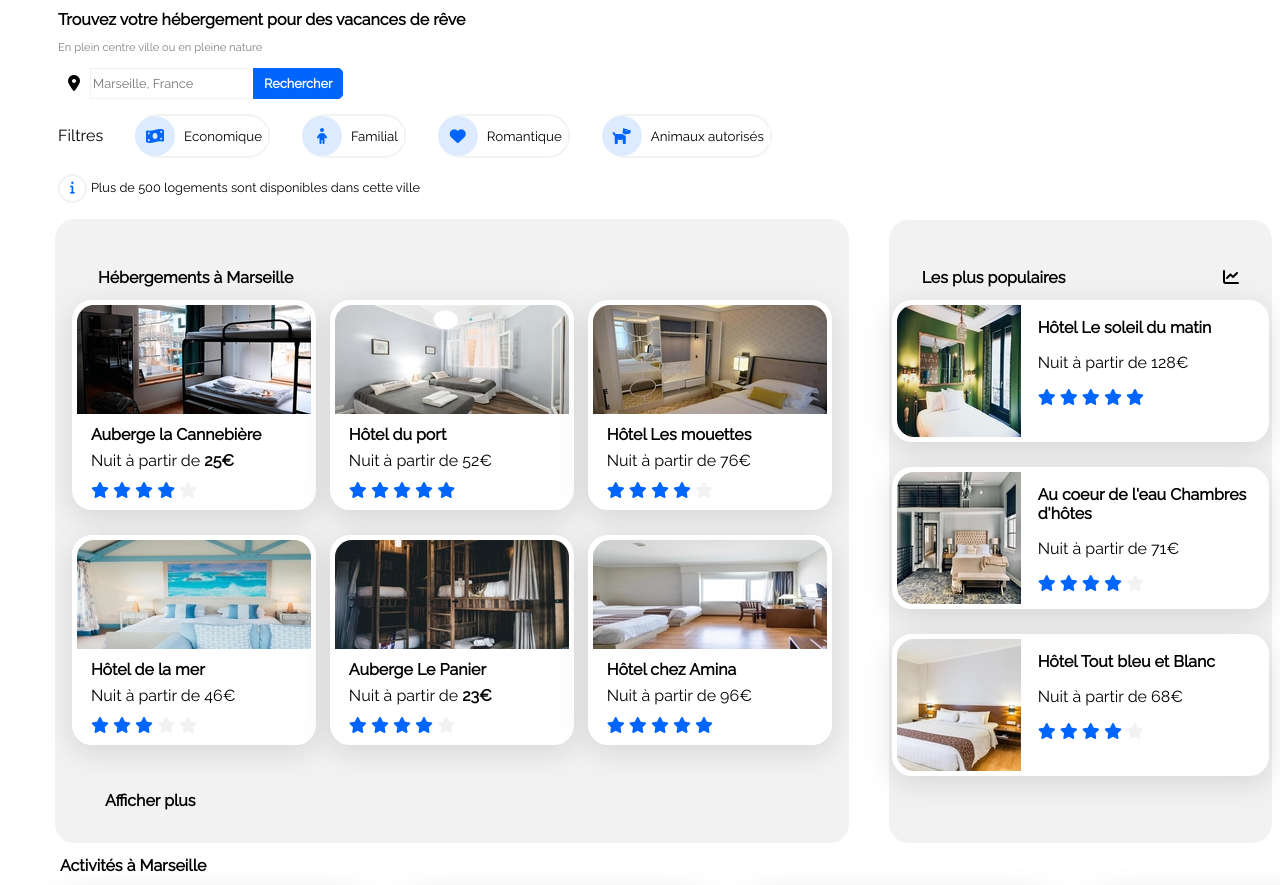
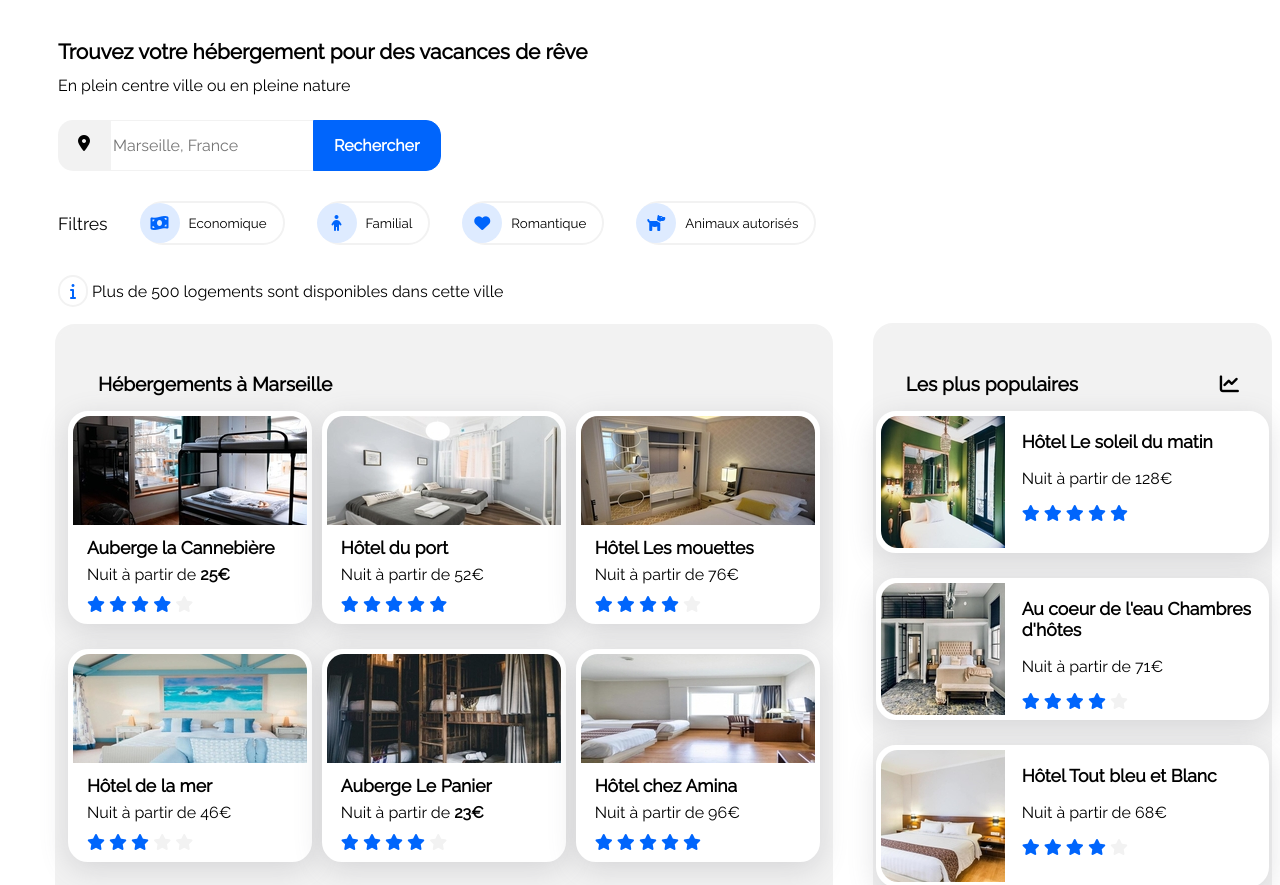
Before and after one commit to Armig02/ArmigAchejian_2_09072021, a plain HTML site: page index.html in a window 1280 px wide. Shown: the part 111-996 px from the top of the page. Drawn offline with Linux system fonts and the light colour scheme.

Commit message:
Retouche header

```diff
--- a/index.html
+++ b/index.html
@@ -26,54 +26,60 @@
 
                 <nav>
                     <ul class="nav-list">
-                <li> <a class="hébergements" href="#hébergements">Hébergements</a></li>
-                <li> <a class="activités" href="activités">Activités</a></li>
-                <li class="inscription">S'inscrire</li>
+                    <li> <a class="nav_room" href="#hébergements">Hébergements</a></li>
+                    <li> <a class="nav_activity" href="#activités">Activités</a></li>
+                    <li class="nav_inscription">S'inscrire</li>
                     </ul>
                 </nav>
 
         </div>
 
-<!----------phrase d'accroche------------>
-        <h2>Trouvez votre hébergement pour des vacances de rêve <br>
-           <p class="ligne-2"> En plein centre ville ou en pleine nature </p> </h2>
+<!----------CONTENT ------------>
+        <div class="content">
 
-<!----------barre de recherche -------------->
-        <div class="rechercher">
+            <h2>Trouvez votre hébergement pour des vacances de rêve</h2>
+                <p> En plein centre ville ou en pleine nature </p>
+
+            </div>
+
+<!----------SEARCH -------------->
+
+        <div class="search">
             <form method="post">
                 <i class="fas fa-map-marker-alt"></i>
-                <input id="ville" type="ville" name="ville" maxlenght="50" placeholder="Marseille, France">
-                <input id="Rechercher" type="submit" value="Rechercher">
+                <input id="place" type="ville" name="ville" maxlenght="50" placeholder="Marseille, France">
+                <input id="search_button" type="submit" value="Rechercher">
             </form>
         </div>
-<!---------filtres----------------------->
-        <div id="filter">
+
+<!---------FILTER----------------------->
+        <div class="filter">
             <span>Filtres</span>
 
-                <div id="économique" class="filtres">
+                <div class="filter_name">
                     <div><i class="fas fa-money-bill-wave"></i></div>
                     <input type="button" name="eco" value="Economique">
                 </div>
 
-                <div id="familial" class="filtres">
+                <div class="filter_name">
                     <div> <i class="fas fa-child"></i></div>
                     <input type="button" name="family" value="Familial">
                 </div>
 
-                <div id="romantique" class="filtres" >
+                <div class="filter_name" >
                     <div><i class="fas fa-heart"></i></div>
-                    <input type="button" name="romantique" value="Romantique">
+                    <input type="button" name="romantic" value="Romantique">
                 </div>
 
-                <div id="animaux" class="filtres" >
+                <div class="filter_name" >
                     <div><i class="fas fa-dog"></i></div>
-                    <input type="button" name="animaux" value="Animaux autorisés">
+                    <input type="button" name="animals" value="Animaux autorisés">
                 </div>
         </div>
 
 <!--------------Information------------->
 
-        <div id="information">
+        <div class="information">
             <p><i class="fas fa-info"></i>
             <span>Plus de 500 logements sont disponibles dans cette ville</span></p>
         </div>
@@ -85,13 +91,14 @@
 <main>
 
 <section class="Hébergements_Marseille">
-    <h2>Hébergements à Marseille</h2>
+    <h2 id="hébergements">Hébergements à Marseille</h2>
+
         <aside>
 
-            <div class="aperçu_hébergement">
+            <div class="rooms_preview">
                 <img src="Photo_hotel/Mini/mini_auberge_la_cannebière.jpg"alt="Auberge la Cannebière"/>
-                <p class="nom_hotel">Auberge la Cannebière</p>
-                <p class="tarif">Nuit à partir de <span>25€</span></p>
+                <p class="rooms_name">Auberge la Cannebière</p>
+                <p class="rooms_price">Nuit à partir de <span>25€</span></p>
                     <div class="star">
                         <span class="blue_star"> <i class="fas fa-star"></i> </span>
                         <span class="blue_star"> <i class="fas fa-star"></i> </span>
@@ -101,11 +108,11 @@
                     </div>
             </div>
 
-            <div class="aperçu_hébergement">
+            <div class="rooms_preview">
                 <img src="Photo_hotel/Mini/mini_hotel_du_port.jpg"alt="Hôtel du port"/>
 
-                <p class="nom_hotel">Hôtel du port</p>
-                <p class="tarif">Nuit à partir de 52€ </p>
+                <p class="rooms_name">Hôtel du port</p>
+                <p class="rooms_price">Nuit à partir de 52€ </p>
                     <div class="star">
                         <span class="blue_star"> <i class="fas fa-star"></i> </span>
                         <span class="blue_star"> <i class="fas fa-star"></i> </span>
@@ -115,10 +122,10 @@
                     </div>
             </div>
 
-            <div class="aperçu_hébergement">
+            <div class="rooms_preview">
                 <img src="Photo_hotel/Mini/mini_hotel_les_mouettes.jpg"alt="Hôtel les mouettes"/>
-                <p class="nom_hotel">Hôtel Les mouettes</p>
-                <p class="tarif">Nuit à partir de 76€ </p>
+                <p class="rooms_name">Hôtel Les mouettes</p>
+                <p class="rooms_price">Nuit à partir de 76€ </p>
                     <div class="star">
                         <span class="blue_star"> <i class="fas fa-star"></i> </span>
                         <span class="blue_star"> <i class="fas fa-star"></i> </span>
@@ -128,10 +135,10 @@
                     </div>
             </div>
 
-            <div class="aperçu_hébergement">
+            <div class="rooms_preview">
                 <img src="Photo_hotel/Mini/mini_hotel_de_la_mer.jpg"alt="Hôtel de la mer"/>
-                <p class="nom_hotel">Hôtel de la mer</p>
-                <p class="tarif">Nuit à partir de 46€ </p>
+                <p class="rooms_name">Hôtel de la mer</p>
+                <p class="rooms_price">Nuit à partir de 46€ </p>
                     <div class="star">
                         <span class="blue_star"> <i class="fas fa-star"></i> </span>
                         <span class="blue_star"> <i class="fas fa-star"></i> </span>
@@ -141,10 +148,10 @@
                     </div>
             </div>
 
-            <div class="aperçu_hébergement">
+            <div class="rooms_preview">
                 <img src="Photo_hotel/Mini/mini_auberge_le_panier.jpg"alt="Auberge Le Panier"/>
-                <p class="nom_hotel">Auberge Le Panier</p>
-                <p class="tarif">Nuit à partir de <span>23€</span></p>
+                <p class="rooms_name">Auberge Le Panier</p>
+                <p class="rooms_price">Nuit à partir de <span>23€</span></p>
                     <div class="star">
                         <span class="blue_star"> <i class="fas fa-star"></i> </span>
                         <span class="blue_star"> <i class="fas fa-star"></i> </span>
@@ -154,10 +161,10 @@
                     </div>
             </div>
 
-            <div class="aperçu_hébergement">
+            <div class="rooms_preview">
                 <img src="Photo_hotel/Mini/mini_hotel_chez_amina.jpg"alt="Hôtel chez Amina"/>
-                <p class="nom_hotel">Hôtel chez Amina</p>
-                <p class="tarif">Nuit à partir de 96€ </p>
+                <p class="rooms_name">Hôtel chez Amina</p>
+                <p class="rooms_price">Nuit à partir de 96€ </p>
                     <div class="star">
                         <span class="blue_star"> <i class="fas fa-star"></i> </span>
                         <span class="blue_star"> <i class="fas fa-star"></i> </span>
@@ -175,17 +182,18 @@
 
 <!-------------------------------- SECTION LES PLUS POPULAIRES -------------------------------------->
 
-<section class="populaire">
+<section class="popular">
     <h2>Les plus populaires <i class="fas fa-chart-line"></i>  </h2>
+
         <aside>
 
-            <div class="populaire_aperçu_hébergement">
+            <div class="popular_rooms_preview">
                 <img src="Photo_hotel/Mini/mini_le_soleil_du_matin.jpg"alt="Hôtel Le soleil du matin"/>
 
-                    <div class="description">
-                        <p class="nom_hotel">Hôtel Le soleil du matin</p>
-                        <p class="tarif">Nuit à partir de 128€ </p>
-                            <div class="populaire_star">
+                    <div class="popular_description">
+                        <p class="rooms_name">Hôtel Le soleil du matin</p>
+                        <p class="rooms_price">Nuit à partir de 128€ </p>
+                            <div class="popular_star">
                                 <span class="blue_star"> <i class="fas fa-star"></i> </span>
                                 <span class="blue_star"> <i class="fas fa-star"></i> </span>
                                 <span class="blue_star"> <i class="fas fa-star"></i> </span>
@@ -195,13 +203,13 @@
                     </div>
             </div>
 
-            <div class="populaire_aperçu_hébergement">
+            <div class="popular_rooms_preview">
                 <img src="Photo_hotel/Mini/mini_au_coeur_de_l'eau.jpg"alt="Au coeur de l'eau Chambres d'hôtes"/>
 
-                    <div class="description">
-                        <p class="nom_hotel">Au coeur de l'eau Chambres d'hôtes</p>
-                        <p class="tarif">Nuit à partir de 71€</p>
-                            <div class="populaire_star">
+                    <div class="popular_description">
+                        <p class="rooms_name">Au coeur de l'eau Chambres d'hôtes</p>
+                        <p class="rooms_price">Nuit à partir de 71€</p>
+                            <div class="popular_star">
                                 <span class="blue_star"> <i class="fas fa-star"></i> </span>
                                 <span class="blue_star"> <i class="fas fa-star"></i> </span>
                                 <span class="blue_star"> <i class="fas fa-star"></i> </span>
@@ -211,13 +219,13 @@
                     </div>
             </div>
 
-            <div class="populaire_aperçu_hébergement">
+            <div class="popular_rooms_preview">
                 <img src="Photo_hotel/Mini/mini_hotel_tout_bleu_et_blanc.jpg "alt="Hôtel Tout bleu et Blanc"/>
 
-                    <div class="description">
-                        <p class="nom_hotel">Hôtel Tout bleu et Blanc</p>
-                        <p class="tarif">Nuit à partir de 68€</p>
-                            <div class="populaire_star">
+                    <div class="popular_description">
+                        <p class="rooms_name">Hôtel Tout bleu et Blanc</p>
+                        <p class="rooms_price">Nuit à partir de 68€</p>
+                            <div class="popular_star">
                                 <span class="blue_star"> <i class="fas fa-star"></i> </span>
                                 <span class="blue_star"> <i class="fas fa-star"></i> </span>
                                 <span class="blue_star"> <i class="fas fa-star"></i> </span>
@@ -232,12 +240,12 @@
 </main>
 
 
-<!---------------------------------SECTION ACTIVITY--------------------->
+<!---------------------------------SECTION ACTIVITES--------------------->
 
 <section class="activity">
-    <h2> Activités à Marseille</h2>
+    <h2 id="activités"> Activités à Marseille</h2>
 
-    <div class="liste_activity">
+    <div class="activity_list">
          <div class="vieux_port">
              <img src="photo_activity/activites/2_large/reno-laithienne-QUgJhdY5Fyk-unsplash.jpg" alt="Vieux port"/>
              <p>Vieux Port</p>
@@ -272,26 +280,6 @@
 </section>
 
 
-        </aside>
-
-</section>
-
-</main>
-
-
-
-
-
-
-
-
-
-
-
-
-
-
-
 
 
 <!------------------------FOOTER ------------------------------>
@@ -306,7 +294,6 @@
     </ul>
 
 
-
     <ul>
         <li><span>Nos Hébergements</spa></li>
         <li>Charte qualité</li>
@@ -319,7 +306,10 @@
         <li>Centre d'aide</li>
         <li>Nous contacter</li>
     </ul>
+
 </footer>
+
+
 
 </body>
 </html>
--- a/styleP2.css
+++ b/styleP2.css
@@ -9,7 +9,7 @@
 
 /*-----------------------HEADER-----------------------*/
 
-/*-----nav----*/
+/*-----LOGO & NAV-------*/
 
 .logo-nav{
     display: flex;
@@ -24,11 +24,13 @@ nav ul{
     margin: 0px;
     justify-content: space-around;
     width: 100%;
-    font-size: 0000.8em;
+    font-size: 1em;
     text-align: center;
-    margin-top: 30px;
+    margin-top: 22px;
     margin-right: 225px;
 }
+
+
 
 nav li{
     display: inline-block;
@@ -38,7 +40,12 @@ nav li{
     text-align: center;
 }
 
-.hébergements{
+nav li:hover{
+    font-size:1.2em;
+    text-shadow: #0065FC 1px 0 10px;
+}
+
+.nav_room{
     color: #0065FC;
     border: 1px solid white;
     padding-top: 50px;
@@ -46,7 +53,7 @@ nav li{
     border-top-width: 3px;
 }
 
-.activités{
+.nav_activity{
     text-decoration: none;
     color: black;
 }
@@ -56,75 +63,86 @@ nav ul a{
 
 }
 
-.inscription{
+.nav_inscription{
     color: #0065FC;
     font-weight: bold;
+    cursor: pointer;
 }
 
-/*----texte d'accroche------*/
-h2{
+/*----CONTENT ------*/
+.content h2{
     font-weight: bold;
+    font-size: 1.3em;
+    margin-left: 50px;
+    margin-top: 50px;
+}
+.content p{
     font-size: 1em;
+    margin-top: -5px;
     margin-left: 50px;
-}
-.ligne-2{
-    font-size: 00.7em;
-    font-weight: normal;
-    color: grey;
+    margin-bottom: 25px;
 }
 
-/*---------barre de recherche-------*/
+/*---------SEARCH------*/
 
 form{
     margin-left: 50px;
+    margin-bottom: 30px;
     display: flex;
 }
 
 .fa-map-marker-alt{
-   background-color:#f2f2f2
-   font-size: 000.8em;
+   background-color:#f2f2f2;
+   font-size: 1em;
    display: flex;
    justify-content: center;
    align-items: center;
-   border-radius: 5px 0px 0px 5px;
+   border-radius: 15px 0px 0px 15px;
    border:1px #f2f2f2;
-   padding: 7px 10px 7px 10px;
+   padding: 15px 20px 15px 20px;
    text-align: center;
 }
 
-#ville{
-    border: 1px #f2f2f2 solid;
-    font-size: 000.8em;
+#place{
+    border: 1.5px #f2f2f2 solid;
+    font-size: 1em;
     color: black;
     border-right: #0065FC;
 }
 
-#Rechercher{
+#place:hover{
+    background-color: #deebff;
+}
+
+#search_button{
     color:white;
     background-color: #0065FC;
     border:1px #0065FC solid;
-    border-radius: 0px 5px 5px 0px;
-    font-size: 000.8em;
-    padding: 7px 10px 7px 10px;
+    border-radius: 0px 15px 15px 0px;
+    font-size: 1em;
+    padding: 15px 20px 15px 20px;
     text-align: center;
     font-weight: bold;
     cursor: pointer;
 }
 
-/*----------filtres---------*/
 
-#filter{
+/*----------FILTER---------*/
+
+.filter{
     display:flex;
     align-items: center;
     margin-top: 15px;
     margin-left: 50px;
+    margin-bottom: 30px;
 }
 
-filter span{
-    font-size: 0.9em;
+.filter span{
+    font-size: 1.1em;
 }
 
-.filtres{
+
+.filter_name{
     display: flex;
     align-items: center;
     height: 40px;
@@ -132,9 +150,10 @@ filter span{
     border-radius: 30px;
     margin-left: 33px;
     cursor: pointer;
+    padding-right: 10px;
 }
 
-#filter div i{
+.filter_name i{
     color: #0065FC;
     width: 40px;
     height: 40px;
@@ -148,20 +167,26 @@ filter span{
 
 }
 
-#filter div input{
+.filter_name input{
     border: none;
     background-color: white;
     cursor: pointer;
-
 }
 
+.filter_name input:hover{
+    color: #0065FC;
+    font-weight: bold;
+    font-size: 1.2em;
+}
+
+
 <!-----------Information------------->
-#information{
+.information{
     margin-left: 50px;
 }
-.fa-info{
+.information p i{
     color: #0065FC;
-    font-size: 000.8em;
+    font-size: 1em;
     justify-content: center;
     align-items: center;
     border-radius: 25px;
@@ -171,8 +196,8 @@ filter span{
     margin-left: 50px;
 }
 
-#information span{
-    font-size: 000.8em;
+.information span{
+    font-size: 1em;
     font-weight: normal;
     color: black;
 }
@@ -186,7 +211,7 @@ main{
     justify-content: space-between;
 }
 
-/*--------------HEBERGEMENTS MARSEILLE--------------*/
+/*--------------SECTION HEBERGEMENTS A MARSEILLE--------------*/
 
 .Hébergements_Marseille{
     border: 3px #f2f2f2 solid;
@@ -199,7 +224,7 @@ main{
 }
 
 .Hébergements_Marseille h2{
-    font-size: 1em;
+    font-size: 1.2em;
     font-weight: bold;
     margin-top: 46px;
     margin-left: 40px;
@@ -214,7 +239,7 @@ main{
     padding-bottom: 20px;
 }
 
-.aperçu_hébergement{
+.rooms_preview{
     border: 2px white solid;
     border-radius: 20px;
     background-color: white;
@@ -222,29 +247,32 @@ main{
     line-height: 10px;
 }
 
-.aperçu_hébergement img{
+.rooms_preview img{
     border-radius: 20px 20px 0px 0px;
     padding-left: 3px;
     padding-right: 3px;
     padding-top: 3px;
 }
 
-.aperçu_hébergement span{
+.rooms_preview span{
     font-weight: bold;
 }
 
-.nom_hotel{
+.rooms_name{
     font-weight: bold;
     margin-left: 17px;
+    font-size: 1.1em;
 }
 
-.tarif{
+.rooms_price{
     margin-left: 17px;
+    font-size: 1em;
 }
 
 .star{
     margin-left: 17px;
     margin-bottom: 10px;
+    font-size: 1em;
 }
 .blue_star{
     color: #0065FC;
@@ -257,11 +285,10 @@ main{
 .Hébergements_Marseille p a {
     text-decoration: none;
     color: black;
-    font-size: 0.8em;
+    font-size: 1em;
     cursor: pointer;
     font-weight: bold;
     margin-left: 47px;
-    font-size: 1em;
     line-height: 40px;
 }
 
@@ -272,8 +299,8 @@ main{
 
 
 
-/*------------------------LES PLUS POPULAIRES--------------*/
-.populaire{
+/*------------------------SECION LES PLUS POPULAIRES--------------*/
+.popular{
     border: 3px #f2f2f2 solid;
     border-radius: 20px;
     margin-left: 40px;
@@ -282,8 +309,8 @@ main{
     padding-bottom: 64px;
 }
 
-.populaire h2{
-    font-size: 1em;
+.popular h2{
+    font-size: 1.2em;
     font-weight: bold;
     display: flex;
     align-items: baseline;
@@ -292,7 +319,7 @@ main{
     margin-right: 30px;
 }
 
-.populaire aside{
+.popular aside{
     display: flex;
     flex-direction: column;
     justify-content: space-evenly;
@@ -300,7 +327,7 @@ main{
 
 }
 
-.populaire_aperçu_hébergement{
+.popular_rooms_preview{
     border: 2px white solid;
     border-radius: 20px;
     background-color: white;
@@ -308,34 +335,43 @@ main{
     display: flex;
 }
 
-.populaire_aperçu_hébergement img{
+.popular_rooms_preview img{
     border-radius: 20px 0px 0px 20px;
     padding-left: 3px;
     padding-top: 3px;
     padding-bottom: 3px;
 }
 
-.populaire_star{
+.popular_star{
     margin-left: 17px;
+    font-size: 1em;
 }
 
 
 /*------------------------------------ACTIVITY------------------*/
 
 .activity h2{
-    font-size: 1em;
+    font-size: 1.2em;
     font-weight: bold;
     margin-left: 52px;
 
 }
 
-.liste_activity{
+.activity_list{
     display: grid;
     grid-template-columns: repeat(4, 1fr);
     grid-template-rows: repeat(2, 1fr);
     grid-column-gap: 40px;
     grid-row-gap: 40px;
     margin-left: 52px;
+}
+
+.activity_list p{
+    font-weight: bold;
+    font-size: 1.1em;
+    margin-left: 20px;
+    margin-top: 20px;
+    margin-bottom: 20px;
 }
 
 /*---------vieux port-------*/
@@ -352,14 +388,6 @@ main{
     width: 303px;
     height: 385px;
     border-radius: 20px 20px 0px 0px;
-}
-
-.vieux_port p{
-    font-weight: bold;
-    font-size: 1em;
-    margin-left: 20px;
-    margin-top: 20px;
-    margin-bottom: 20px;
 }
 
 
@@ -380,13 +408,6 @@ main{
     border-radius:20px 20px 0px 0px ;
 }
 
-.fort_pomegues p{
-    font-weight: bold;
-    font-size: 1em;
-    margin-left: 20px;
-    margin-top: 20px;
-    margin-bottom: 20px;
-}
 
 /*-----------------Ile du frioul---------------*/
 
@@ -406,13 +427,6 @@ main{
     border-radius: 20px 20px 0px 0px;
 }
 
-.ile_frioul p{
-    font-weight: bold;
-    font-size: 1em;
-    margin-left: 20px;
-    margin-top: 20px;
-    margin-bottom: 20px;
-}
 
 /*---------------Calanques------------*/
 .calanques{
@@ -430,13 +444,7 @@ main{
     border-radius: 20px 20px 0px 0px;
 }
 
-.calanques p{
-    font-weight: bold;
-    font-size: 1em;
-    margin-left: 20px;
-    margin-top: 20px;
-    margin-bottom: 20px;
-}
+
 
 /*-------------------Notre Dame de la Garde-------------*/
 
@@ -455,13 +463,7 @@ main{
     border-radius: 20px 20px 0px 0px;
 }
 
-.Notre_dame_de_la_Garde p{
-    font-weight: bold;
-    font-size: 1em;
-    margin-left: 20px;
-    margin-top: 20px;
-    margin-bottom: 20px;
-}
+
 
 /*-------------Parc Longchamp---------------*/
 
@@ -482,15 +484,6 @@ main{
     border-radius: 20px 20px 0px 0px;
 }
 
-.parc_longchamp p{
-    font-weight: bold;
-    font-size: 1em;
-    margin-left: 20px;
-    margin-top: 20px;
-    margin-bottom: 20px;
-}
-
-
 
 
 
@@ -502,7 +495,7 @@ main{
 
 
 footer{
-    font-size: 0000.7em;
+    font-size: 1em;
     background-color:#f2f2f2;
     display: flex;
     padding-top: 30px;
@@ -516,9 +509,11 @@ footer ul{
     display: block;
     line-height: 2;
     width: 33.33%;
+    font-size: 1em;
 
 }
 
 footer span{
+    font-size: 1.1em;
     font-weight: bold;
 }
```
Also changed, not shown: logo/logo_mini.png. Lines whose indentation alone changed are shown as unchanged.
